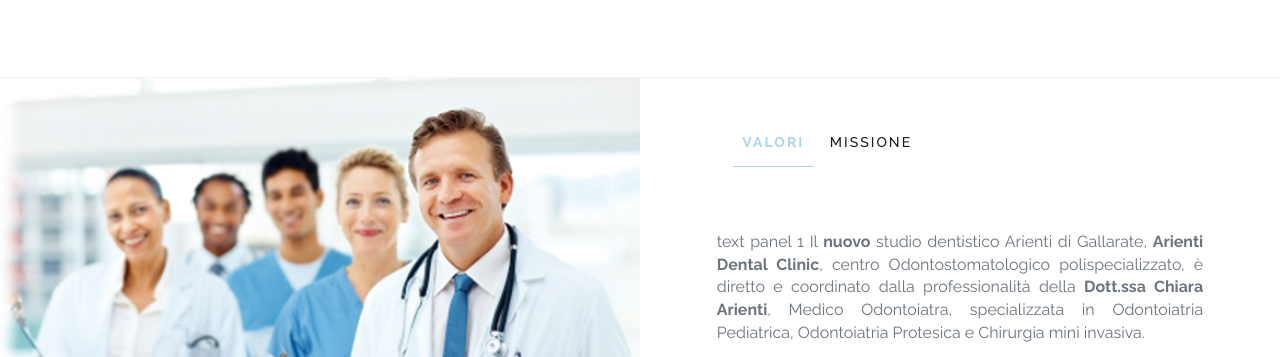
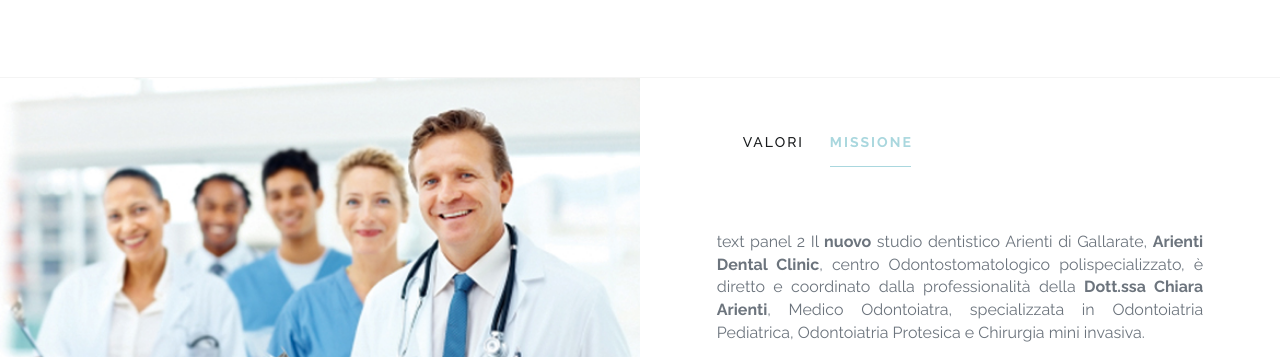
Before and after one commit to donkdevm2b/ArientiDentalClinic, a website built with webpack: page public/index.html in a window 1280 px wide. Both pictures are taken after a click on the element "MISSIONE". Shown: the part 443-800 px from the top of the page. Built offline with nearby package versions, Linux system fonts and the light colour scheme; files whose address does not match are found by name.

Commit message:
add panel opacity fade

```diff
--- a/public/index.html
+++ b/public/index.html
@@ -117,10 +117,10 @@
         <img src="/asset/img/1.jpg" alt="" style='height: 100%; width: 100%;'>
       </div>
       <div class="my-small-12 my-medium-12 my-large-6">
-        <div class="grid-x text-center">
+        <div class="grid-x text-center panel">
           <div class='panel-selector my-small-12'>
-            <h4 id='button-panel1' class='clickable my-small-2 hovered'>VALORI</h4>
-            <h4 id='button-panel2' class='clickable my-small-2'>MISSIONE</h4>
+            <h4 id='button-panel1' class='button-panel clickable my-small-2 hovered'>VALORI</h4>
+            <h4 id='button-panel2' class='button-panel clickable my-small-2'>MISSIONE</h4>
           </div>
 
           <p class='paragraph' id='panel1'>
@@ -138,7 +138,7 @@
 
             <!-- La salvaguardia della <strong>salute orale dei pazienti</strong> e tutti i presidi preventivi utilizzati per ottenerla sono il baluardo dell’attività clinica quotidiana, per la quale la clinica odontoiatrica si distingue ormai da molti anni. -->
           </p>
-          <p class='paragraph hidden' id='panel2'>
+          <p class='paragraph hidden zero-opacity' id='panel2'>
             text panel 2
             Il <strong>nuovo</strong> studio dentistico Arienti di Gallarate, <strong>Arienti Dental Clinic</strong>, centro Odontostomatologico polispecializzato, è diretto
             e coordinato dalla professionalità della <strong>Dott.ssa Chiara Arienti</strong>, Medico Odontoiatra, specializzata in Odontoiatria
@@ -338,7 +338,7 @@
   <div id='footer' class='footer my-small-12 my-medium-12 my-large-12'>
     <h4>ARIENTI DENTAL CLINIC</h4>
     <h5>Dal 1936 al servizio del tuo sorriso!</h5>
-    <a href="tel: +393938868911">CHIAMA PER APPUNTAMENTO</a>
+    <a href="tel: +393938868911">CHIAMACI PER UN APPUNTAMENTO</a>
     <hr>
     <p class="h-align-center">© 2018 ARIENTI DENTAL CLINIC</p>
   </div>
--- a/src/index.js
+++ b/src/index.js
@@ -42,6 +42,21 @@ window.onload = function () {
   $('.menu-staff').click(() => { scrollToId("#staff")})
   $('.menu-dove').click(() => { scrollToId("#dove")})
   $('.menu-contatti').click(() => { scrollToId("#contatti")})
+
+  // panel
+  $('.button-panel').click(e => {
+    const id = e.target.id.slice(-1)
+    const otherButtonId = '#button-panel' + (id == '1' ? '2' : '1')
+    console.log('button panel was clicked', id)
+    console.log('otherButtonId', otherButtonId)
+    if (!$(e.target).hasClass('hovered')) {
+      console.log('is not hovered')
+      $(e.target).toggleClass('hovered')
+      $(otherButtonId).toggleClass('hovered')
+      $('#panel1, #panel2').toggleClass('zero-opacity')
+      setTimeout(function () { $('#panel1, #panel2').toggleClass('hidden') }, 300)
+    }
+  })
 
   // resize event
   // window.addEventListener('resize', function () {
--- a/src/style/components/others.scss
+++ b/src/style/components/others.scss
@@ -113,6 +113,10 @@ hr {
   }
 }
 
+.panel {
+  * {transition: all 0.2s ease;}
+}
+
 .panel-selector {
   padding: 2.5rem 6vw;
 
--- a/src/style/style.scss
+++ b/src/style/style.scss
@@ -131,3 +131,7 @@ header {
 .hidden {
   display: none;
 }
+
+.zero-opacity {
+  opacity: 0;
+}
```
